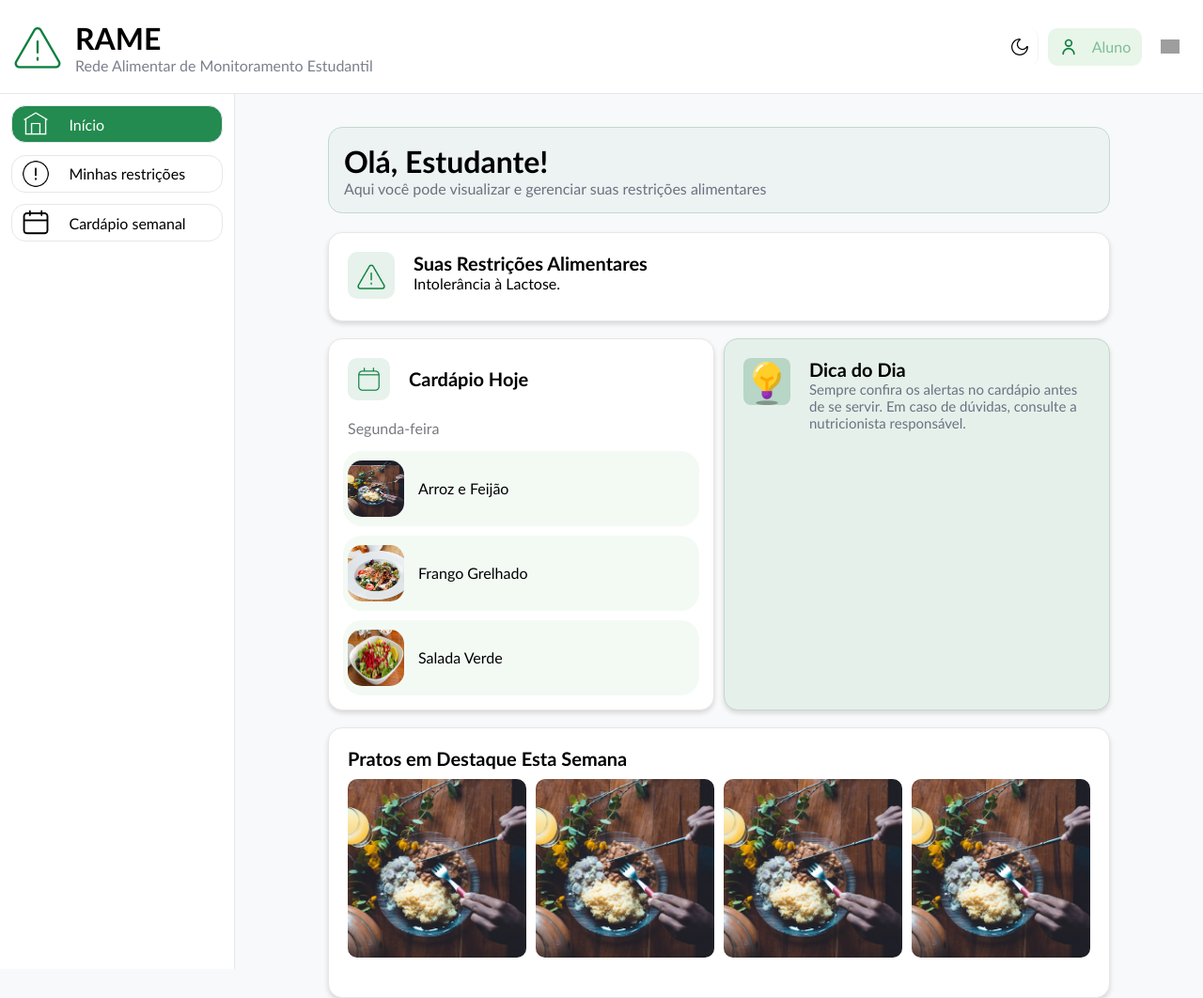
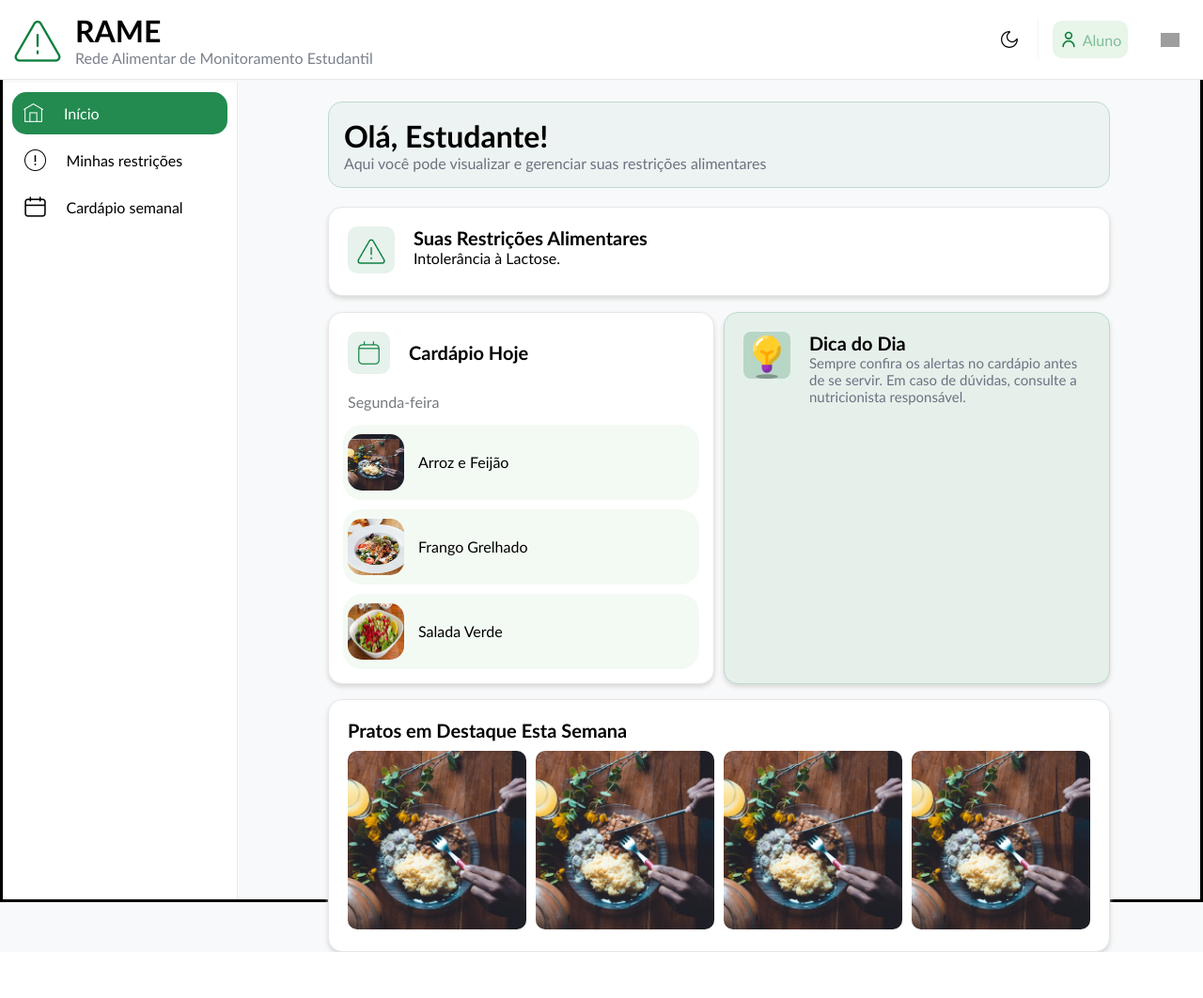
Before and after one commit to DevCore07/RAME-WEB-II, a Django app: page /inicio in a window 1280 px wide. Shown: the whole page at 94% size. After the commit the page ends 1013 px from the top, so only its background shows below. Run offline with Django 5.2, Linux system fonts and the light colour scheme; grey boxes are pictures that could not be loaded.

Commit message:
adiciona novas funcionalidades

```diff
--- a/alimentacao/static/aluno/inicio/css/style.css
+++ b/alimentacao/static/aluno/inicio/css/style.css
@@ -26,7 +26,8 @@ header {
     display: flex;
     justify-content: space-between;
     padding: 0 15px;
-    height: 100px;
+    height: 85px;
+    z-index: 1;
 }
 
 
@@ -43,14 +44,13 @@ header {
     gap: 10px;
 }
 
-.user {
+
+.menu-user {
     display: flex;
-    gap: 15px;
-
-}
-
-#btn-decoracao {
-    border-right: solid 0.5px;
+    justify-content: center;
+    align-items: center;
+    padding: 0px 15px;
+    border-left: solid 0.5px;
     border-color: rgb(242, 243, 245);
 }
 
@@ -74,9 +74,9 @@ header {
     width: 20px;
 }
 
-.menu-user {
+.user {
     border: none;
-    width: 100px;
+    width: 80px;
     height: 40px;
     display: flex;
     justify-content: center;
@@ -84,6 +84,7 @@ header {
     border-radius: 10px;
     background-color: rgb(232, 245, 233);
     color: rgb(127, 189, 151);
+    gap: 5px;
 }
 
 .user img {
@@ -92,7 +93,10 @@ header {
 
 .contaiter {
     display: flex;
-    padding-top: 100px;
+    padding-top: 85px;
+    border: solid;
+    max-height: 1200px;
+    height: 120vh;
 }
 
 .painelbaixo {
@@ -105,10 +109,16 @@ header {
 }
 
 .painelesquerdo {
+    display: flex;
+    flex-direction: column;
+    align-items: center;
     background-color: rgb(255,255,255);
     border-right: 1px solid rgb(229,231,235);
     width: 250px;
     min-width: 250px;
+    height: auto;
+    padding: 10px 0 ;
+    gap: 5px;
 }
 
 .botaoPainel {
@@ -117,15 +127,15 @@ header {
     padding: 10px;
     gap: 20px;
     width: 90%;
-    height: 5vh;
-    border: 1px solid rgb(229,231,235);
+    height: 45px;
     border-radius: 15px;
-    margin: 5%;
+    transition: 0.3s ease;
 }
 
 .botaoPainel.ativo {
     background-color: #238b50;
     color: white;
+    width: 92%;
 }
 
 .botaoPainel {
@@ -140,12 +150,12 @@ header {
 .botaoPainel:hover {
     background-color: rgb(183,214,198);
     color: #238b50;
-    scale: 1.05;
+    scale: 1.01;
 }
 
 .botaoPainel img {
-    width: 30px;
-    height: 30px;
+    width: 25px;
+    height: 25px;
 }
 
 .paineldireito {
@@ -156,8 +166,7 @@ header {
     gap: 2%;
     width: 90vw;
     min-width: 30vw;
-    margin-top: 30px;
-    padding: 5px;
+    padding: 20px 5px;
     /* gambiarra painel esquerdo encostar  na parte inferior */
     height: auto;
 }
@@ -219,7 +228,6 @@ header {
 .conjunto3 {
     min-width: 65vw;
     min-height: 20vh;
-    display: flex;
 }
 
 .conjunto2 {
@@ -289,6 +297,11 @@ header {
     border-radius: 20px;
     height: 80px;
     gap: 10px;
+    transition: 0.2s ease;
+}
+
+.q3031:hover {
+    background-color: rgba(230, 240, 235);
 }
 
 .q3031 img{
@@ -339,7 +352,7 @@ header {
     background-color: rgba(255, 255, 255);
     border: solid rgba(229, 231, 235) 1px;
     border-radius: 15px;
-    height: 36vh;
+    height: auto;
     padding: 20px;
     box-shadow: 0px 3px 5px 0px rgb(216, 216, 216);
     width: 65vw;
--- a/alimentacao/templates/aluno/inicio/inicio.html
+++ b/alimentacao/templates/aluno/inicio/inicio.html
@@ -198,7 +198,7 @@
 
             <div class="painelbaixo">
 
-                <a class="botaoPainel" id="btn-inicio" href="inicio.html">
+                <a class="botaoPainel ativo" id="btn-inicio" href="inicio.html">
                     <img src="{% static 'aluno/inicio/img/painelEsquerdo/inicio/houseWhite.png' %}" alt="">
                     <p>Início</p>
                 </a>
```
Also changed, not shown: db.sqlite3.
